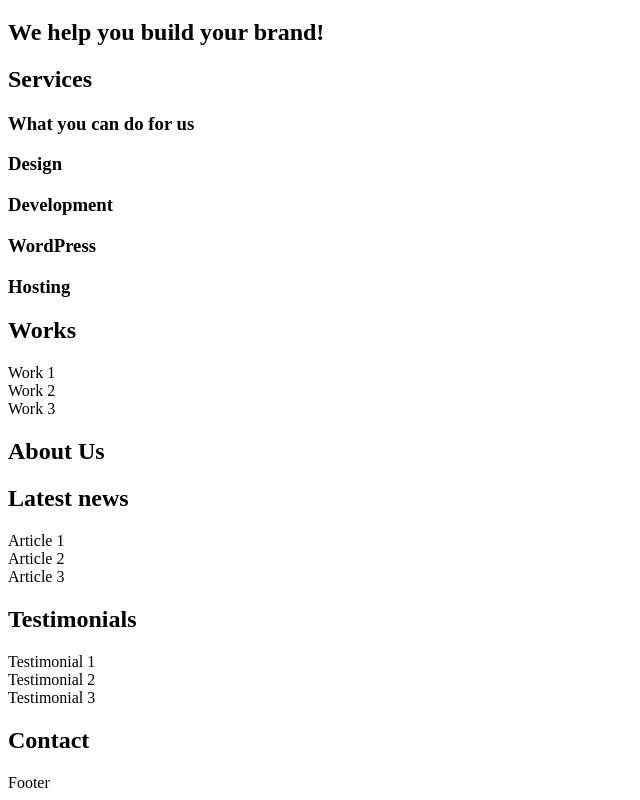
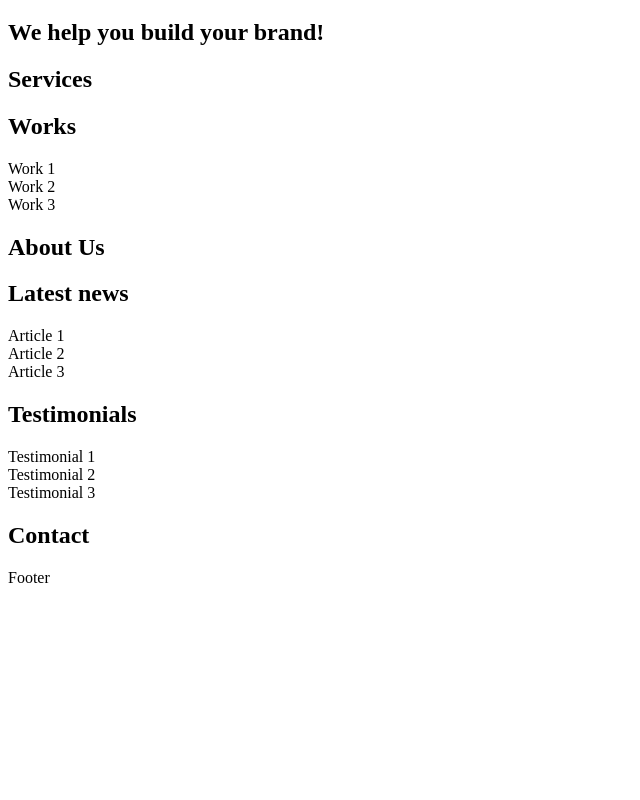
Before and after one commit to MariamCHARRADA/holbertonschool-web_front_end, a plain HTML site: page html_advanced/9-index.html in a window 1280 px wide. Shown: the part 61-861 px from the top of the page, without its empty margins (0-640 px from the left). After the commit the page ends 800 px from the top, so only its background shows below. Drawn offline with Linux system fonts and the light colour scheme.

Commit message:
Level 2 headings

```diff
--- a/html_advanced/9-index.html
+++ b/html_advanced/9-index.html
@@ -19,11 +19,6 @@
                 </section>
             <section>
                 <h2>Services</h2>
-                    <h3>What you can do for us</h3>
-                    <h3>Design</h3>
-                    <h3>Development</h3>
-                    <h3>WordPress</h3>
-                    <h3>Hosting</h3>
             </section>
             <h2>
                 <h2>Works</h2>
```
